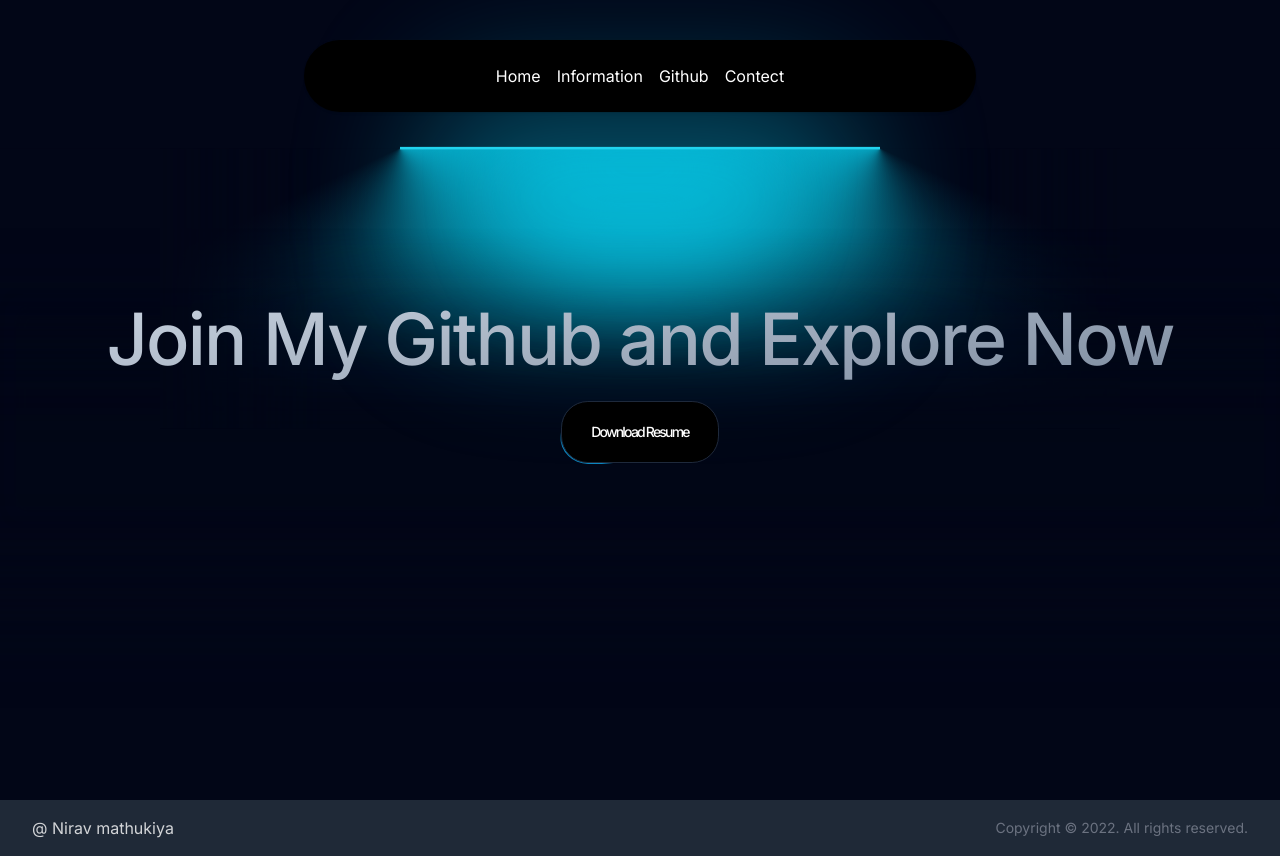
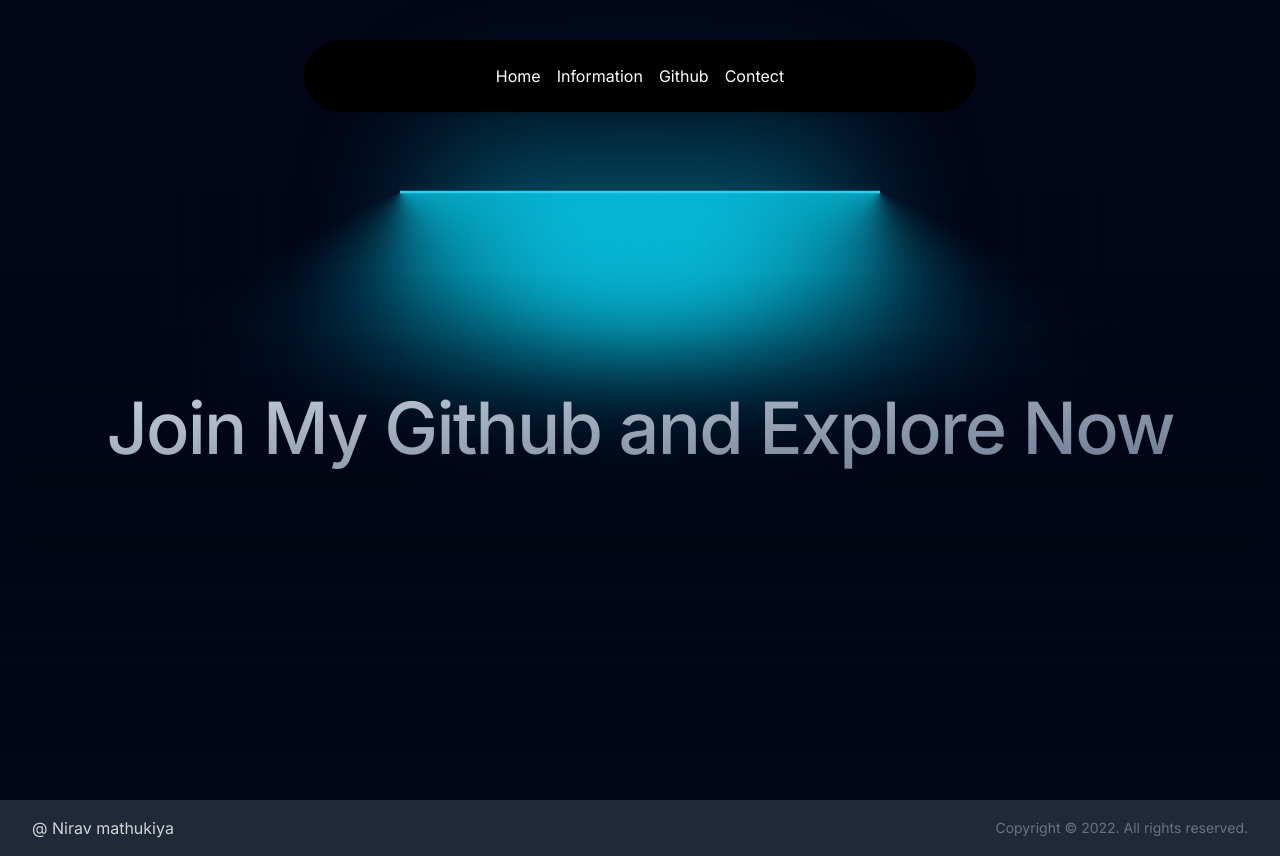
Before and after one commit to developperin/Portfolio_by_NiravMathukiya, a Next.js app: page /github in a window 1280 px wide. Built offline with nearby package versions, Linux system fonts and the light colour scheme.

Commit message:
Update lampexample.tsx

```diff
--- a/src/components/lampexample.tsx
+++ b/src/components/lampexample.tsx
@@ -19,14 +19,14 @@
         className="mt-8 bg-gradient-to-br from-slate-300 to-slate-500 py-4 bg-clip-text text-center text-4xl font-medium tracking-tight text-transparent md:text-7xl"
       >
          Join My Github  and Explore Now<br/>
-        <Link href={"https://github.com/developperin"} className="">
+        {/* <Link href={"https://github.com/developperin"} className="">
           <Button
             borderRadius="1.75rem"
             className="bg-white dark:bg-black text-black dark:text-white border-neutral-200 dark:border-slate-800"
           >
             Download Resume
           </Button>
-        </Link>
+        </Link> */}
       </motion.h1>
     </LampContainer>
   );
```
